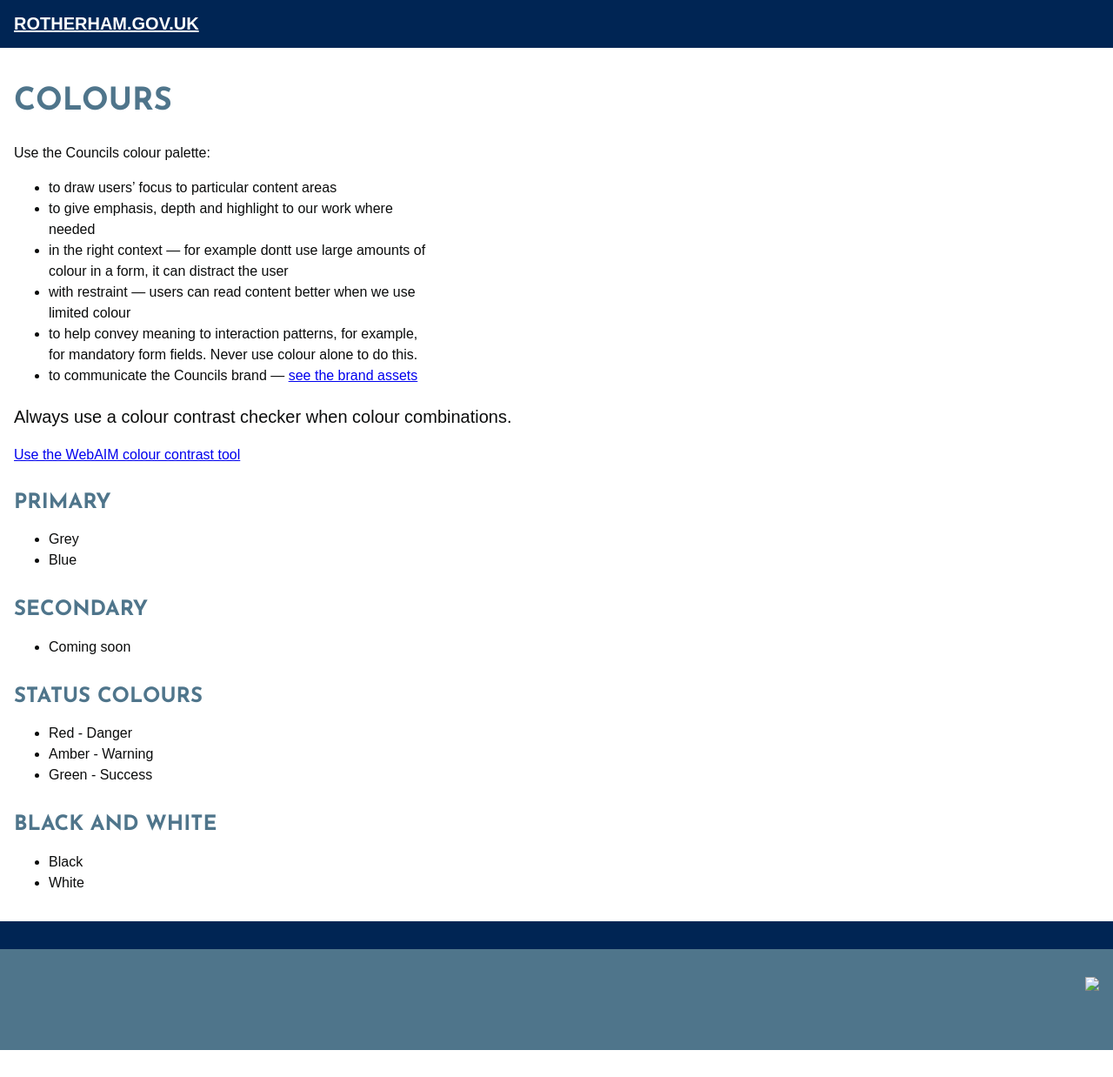
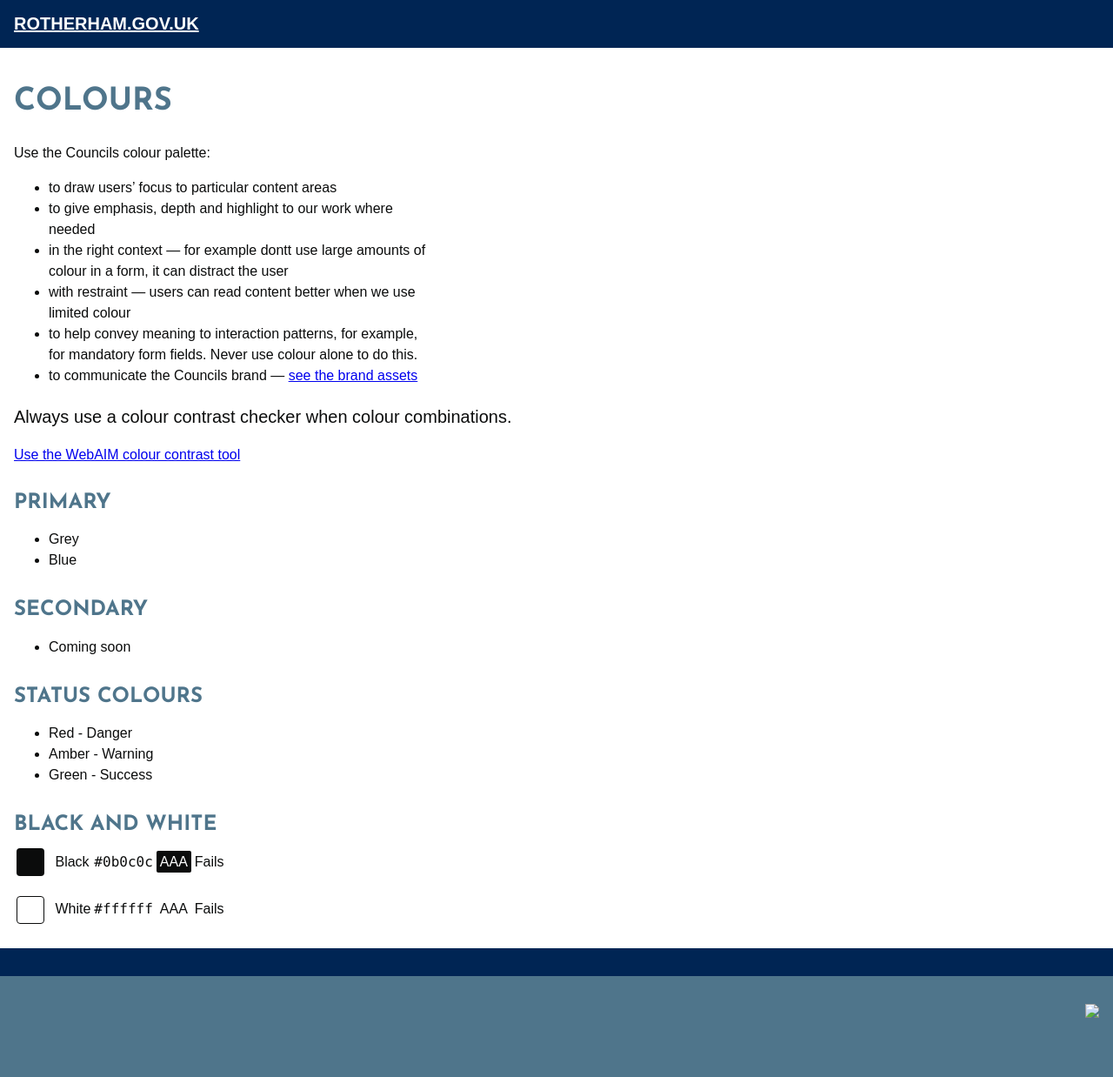
Before and after one commit to rothgov/design-manual, a Jekyll site: the page built from colours.html, in a window 1280 px wide. Shown: the whole page at 87% size. Built offline with Jekyll 4.4.1, drawn with Linux system fonts in a browser that asks for light colours; some web fonts are replaced; before the commit the page ends 1207 px from its top, so only the background shows below that.

Commit message:
Update colours.html

```diff
--- a/colours.html
+++ b/colours.html
@@ -34,9 +34,35 @@ layout: default
       <li>Green - Success</li>
     </ul>
     <h3 class="f3 josefin ttu mt4 mb0 grey-5">Black and white</h3>
-    <ul class="lh-copy">
-      <li>Black</li>
-      <li>White</li>
-    </ul>
+    <table>
+      <tbody>
+        <tr>
+          <td>
+            <div class="dib w2 h2 v-mid mr2 br2 bg-black"></div>
+            <p class="dib v-mid">Black</p>
+          </td>
+          <td><code>#0b0c0c</code></td>
+          <td>
+            <p><span class="pa1 br1 bg-black white">AAA</span></p>
+          </td>
+          <td>
+            <p class="grey-10">Fails</p>
+          </td>
+        </tr>
+        <tr>
+          <td>
+            <div class="dib w2 h2 v-mid mr2 br2 ba b--black-10"></div>
+            <p class="dib v-mid">White</p>
+          </td>
+          <td><code>#ffffff</code></td>
+          <td>
+            <p><span class="pa1 br1 bg-grey-20 grey-90">AAA</span></p>
+          </td>
+          <td>
+            <p class="grey-20">Fails</p>
+          </td>
+        </tr>
+      </tbody>
+    </table>
   </div>
 </section>
```
